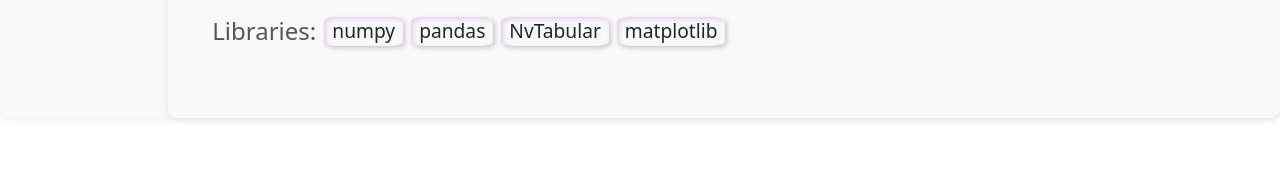
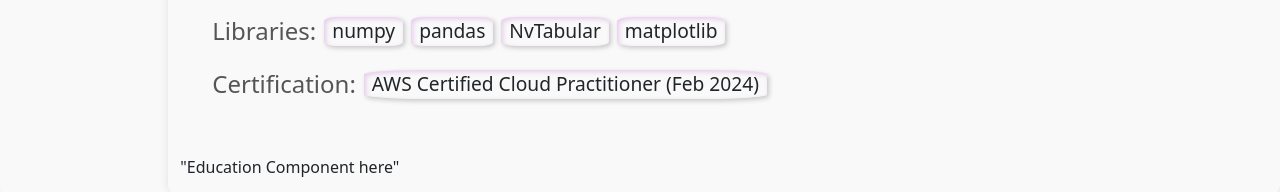
Before and after one commit to ShobyG/portfolio, a React (Create React App) app: page / in a window 1280 px wide. Shown: the part 675-867 px from the top of the page. Before the commit the page ends 800 px from the top, so only its background shows below. Built offline with nearby package versions, Linux system fonts and the light colour scheme.

Commit message:
skills updated

```diff
--- a/src/App.js
+++ b/src/App.js
@@ -5,6 +5,7 @@
 import Summary from "./Summar";
 import MyNavbar from "./MyNavbar";
 import Skills from "./Skills";
+import Education from "./Education";
 
 function App() {
   const info = resume;
@@ -29,7 +30,11 @@
             languages={info.skills.languages}
             frameworks={info.skills.frameworks}
             libraries={info.skills.libraries}
+            certification={info.skills.certificates}
           />
+        </section>
+        <section>
+          <Education />
         </section>
       </div>
     </div>
--- /dev/null
+++ b/src/Education.js
@@ -0,0 +1,5 @@
+import React from "react";
+
+export default function Education() {
+  return <>"Education Component here"</>;
+}
--- a/src/Skills.js
+++ b/src/Skills.js
@@ -1,6 +1,11 @@
 import React from "react";
 
-export default function Skills({ languages, frameworks, libraries }) {
+export default function Skills({
+  languages,
+  frameworks,
+  libraries,
+  certification,
+}) {
   console.log("here");
   console.log(frameworks);
   return (
@@ -30,6 +35,14 @@
           ))}
         </ul>
       </div>
+      <div className="skills-section">
+        <h3>Certification:</h3>
+        <ul>
+          {certification.map((certificate) => (
+            <li key={certificate}>{certificate}</li>
+          ))}
+        </ul>
+      </div>
     </div>
   );
 }
--- a/src/resume.json
+++ b/src/resume.json
@@ -4,7 +4,7 @@
   "job_description": "Recent CS grad with AI focus, skilled in web dev, algorithms",
   "linkedIn_url": "https://www.linkedin.com/in/shobygnanasekaran/",
   "gitHub_url": "https://github.com/ShobyG",
-  "resume_url": "https://drive.google.com/file/d/1bZhbHf0ma3ZoNPhxUBWtgbl22ikOFue1/view?usp=sharing",
+  "resume_url": "https://drive.google.com/file/d/1VcHtPNMBmR4lSxAnr84GMkMoP1K11on0/view?usp=drive_link",
   "profile_pic_url": "images/profile_pic.jpg",
   "summary": "Motivated and flexible recent Computer Science graduate with expertise in web development, machine learning and AI. Proficient in HTML, CSS, JavaScript, and React, with backend skills in Java and Python. Eager to apply technical skills and academic knowledge to dynamic projects and collaborative environments",
   "skills": {
@@ -24,6 +24,30 @@
       "NVIDIA Merlin",
       "Flask"
     ],
-    "libraries": ["numpy", "pandas", "NvTabular", "matplotlib"]
-  }
+    "libraries": ["numpy", "pandas", "NvTabular", "matplotlib"],
+    "certificates": ["AWS Certified Cloud Practitioner (Feb 2024)"]
+  },
+  "education": [
+    {
+      "deg_name": "Master of Science in Computer Science",
+      "school_name": "University of Wisconsin, Milwaukee, WI",
+      "start_time": "09-2022",
+      "end_time": "05-2024",
+      "gpa": "4.0/4.0"
+    },
+    {
+      "deg_name": "Graduate Certificate in Software Development Engineering Program",
+      "school_name": "University of Washington, Tacoma, WA",
+      "start_time": "09-2021",
+      "end_time": "06-2024",
+      "gpa": "4.0/4.0"
+    },
+    {
+      "deg_name": "Graduate Certificate in Software Development Engineering Program",
+      "school_name": "University of Washington, Tacoma, WA",
+      "start_time": "09-2021",
+      "end_time": "06-2024",
+      "gpa": "4.0/4.0"
+    }
+  ]
 }
```
